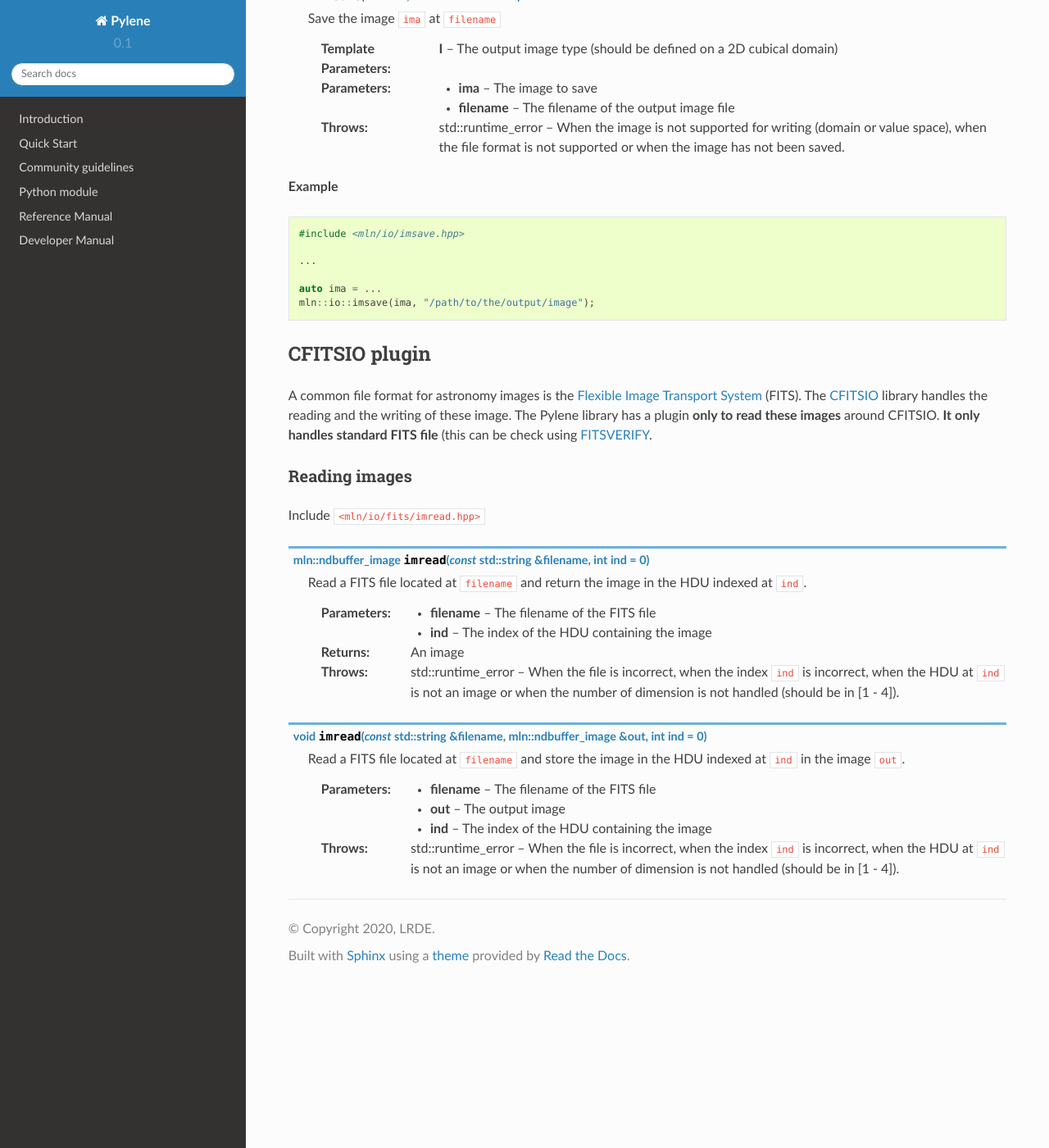
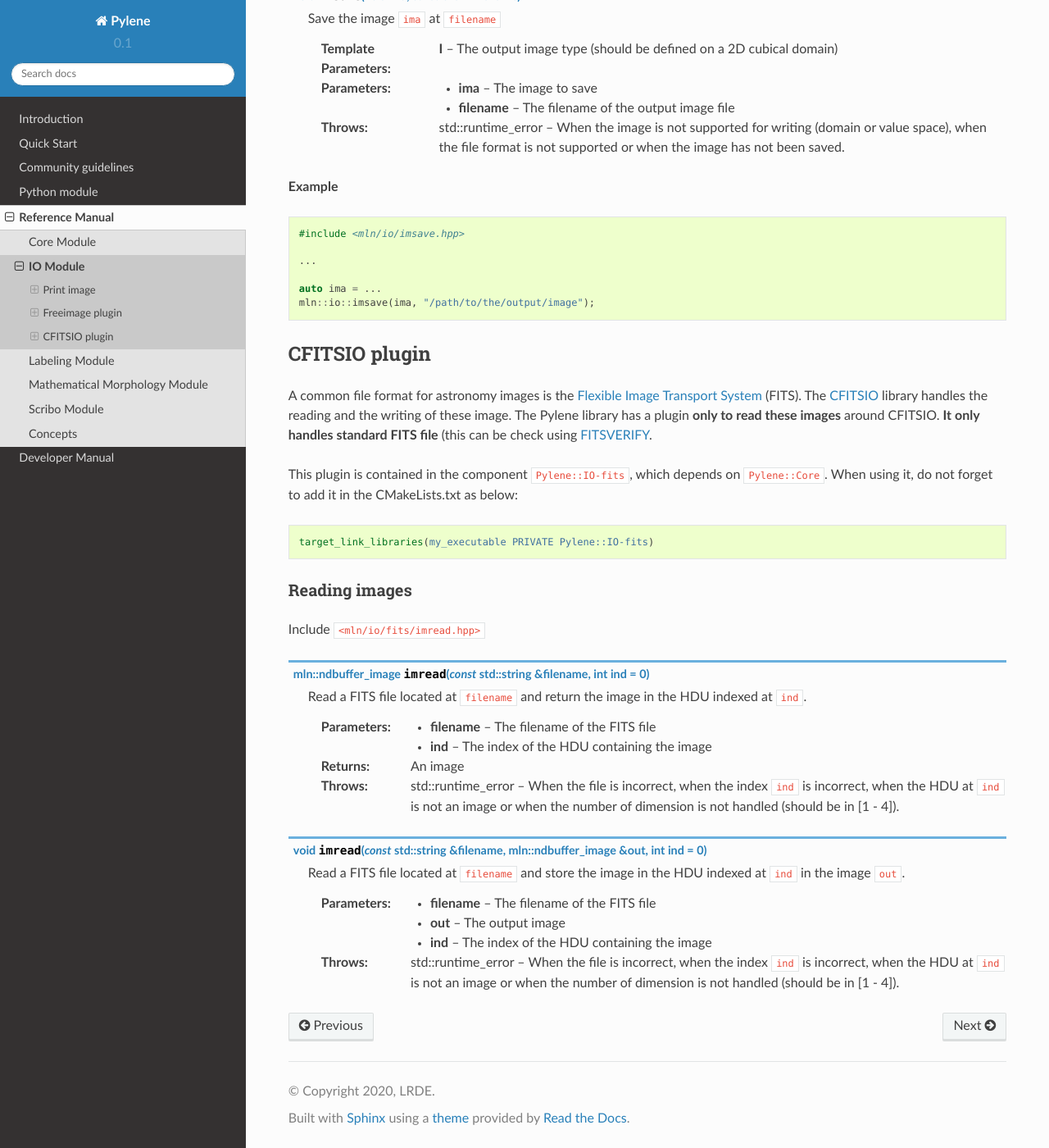
Before and after one commit to GerHobbelt/pylene, a Sphinx documentation site: the page built from doc/source/io.rst, in a window 1280 px wide and 1400 px high, scrolled down 2462 px. Shown: the whole window at 82% size. Built offline with Sphinx 7.4.7 and the Read the Docs theme 2.0.0, drawn with Linux system fonts in a browser that asks for light colours.

Commit message:
Finish writing doc about IO

```diff
--- a/doc/source/io.rst
+++ b/doc/source/io.rst
@@ -162,6 +162,14 @@ has a plugin **only to read these images** around CFITSIO. **It only handles
 standard FITS file** (this can be check using `FITSVERIFY
 <https://heasarc.gsfc.nasa.gov/docs/software/ftools/fitsverify/>`_.
 
+This plugin is contained in the component ``Pylene::IO-fits``, which
+depends on ``Pylene::Core``. When using it, do not forget to add it in the
+CMakeLists.txt as below:
+
+.. code-block:: cmake
+
+    target_link_libraries(my_executable PRIVATE Pylene::IO-fits)
+
 Reading images
 --------------
 
--- a/doc/source/reference.rst
+++ b/doc/source/reference.rst
@@ -8,6 +8,7 @@ Reference
 
 
    core
+   io
    labeling
    morpho
    scribo
```
